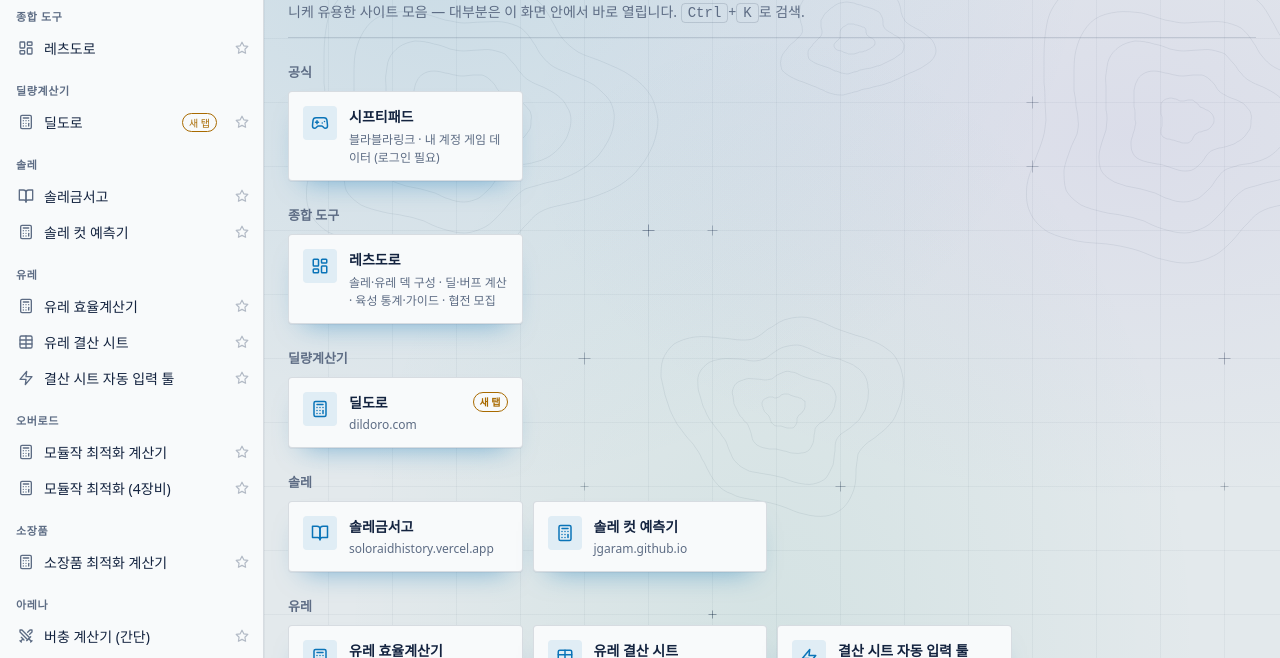
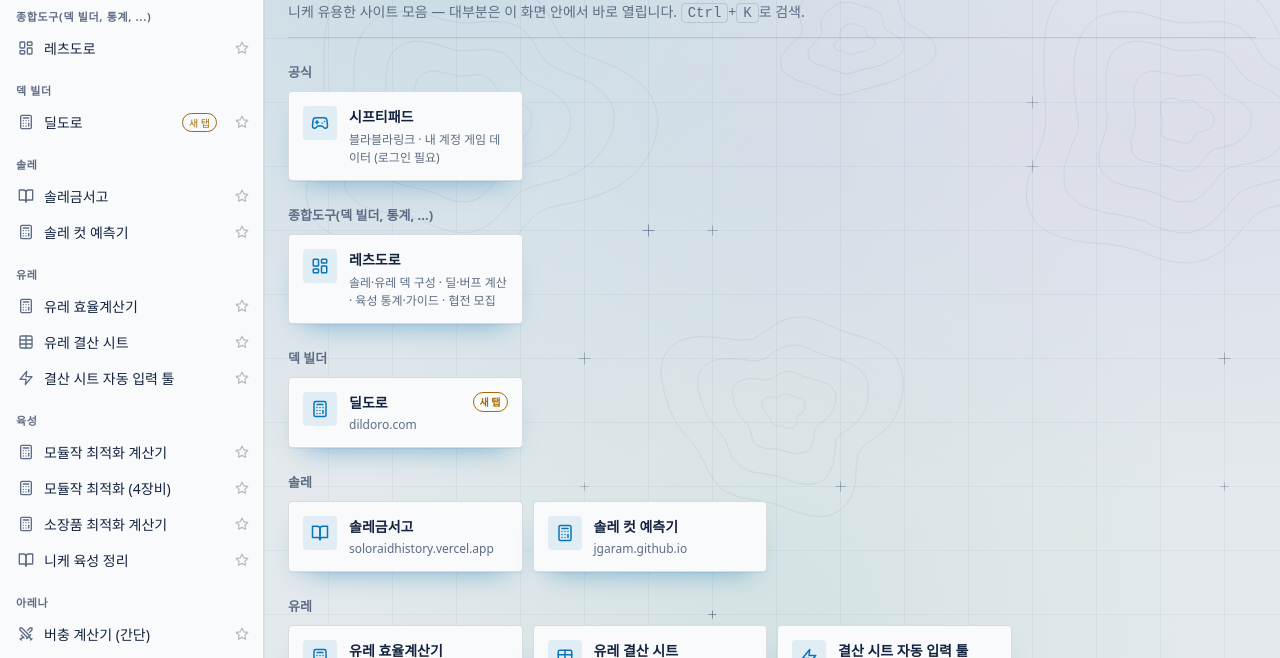
Before and after one commit to ssissun/nikke-portal, a plain HTML site: page index.html in a window 1280 px wide. Shown: the part 142-800 px from the top of the page. Drawn offline with Linux system fonts and the light colour scheme; a web font is replaced by a local one.

Commit message:
Reorganize hub categories and remove outdated story link

```diff
--- a/index.html
+++ b/index.html
@@ -607,10 +607,10 @@
         // 블라블라링크 로그아웃 응답의 쿠키 삭제에 SameSite가 없어(=Lax) 화면 안에서는 삭제가 막히고, 로그인 쿠키가 남아 원래 계정으로 다시 로그인된다
         logout: "https://www.blablalink.com/logout" },
     ]},
-    { name: "종합 도구", items: [
+    { name: "종합도구(덱 빌더, 통계, ...)", items: [
       { id: "letsdoro", name: "레츠도로", short: "레츠도로", icon: "home", desc: "솔레·유레 덱 구성 · 딜·버프 계산 · 육성 통계·가이드 · 협전 모집", url: "https://letsdoro.com/sitemap" },
     ]},
-    { name: "딜량계산기", items: [
+    { name: "덱 빌더", items: [
       { id: "dildoro", name: "딜도로", short: "딜도로", icon: "calculator", url: "https://dildoro.com/", embed: false },
     ]},
     { name: "솔레", items: [
@@ -622,12 +622,11 @@
       { id: "ur-sheet", name: "유레 결산 시트", short: "유레결산", icon: "table", url: "https://arca.live/b/nikketgv/161405505", sync: false, hint: ARCA_HINT },
       { id: "ur-autosync", name: "결산 시트 자동 입력 툴", short: "결산자동", icon: "zap", url: "https://ssissun.github.io/nikke-raid-autosync-spa/" },
     ]},
-    { name: "오버로드", items: [
+    { name: "육성", items: [
       { id: "module-opt", name: "모듈작 최적화 계산기", short: "모듈작", icon: "calculator", url: "https://syuen.love/" },
       { id: "module-opt-four", name: "모듈작 최적화 (4장비)", short: "4장비작", icon: "calculator", url: "https://nikke-optimizer.pages.dev/" },
-    ]},
-    { name: "소장품", items: [
       { id: "doll-opt", name: "소장품 최적화 계산기", short: "소장품", icon: "calculator", url: "https://syuen.love/doll/" },
+      { id: "growth", name: "니케 육성 정리", short: "육성정리", icon: "book", url: "https://arca.live/b/nikketgv/125575794", sync: false, hint: ARCA_HINT },
     ]},
     { name: "아레나", items: [
       { id: "deck-simple", name: "버충 계산기 (간단)", short: "버충간단", icon: "swords", url: "https://nikke-deck.com/" },
@@ -640,10 +639,6 @@
     { name: "스토리 보는 순서", items: [
       { id: "story-ssissun", name: "스토리 순서 (storyline)", short: "스토리A", icon: "listOrdered", url: "https://ssissun.github.io/nikke-storyline" },
       { id: "story-github", name: "스토리 순서 (nikke-story)", short: "스토리B", icon: "listOrdered", url: "https://nikke-story.github.io/" },
-      { id: "story-dc", name: "스토리 순서 (디시 뉴비 정리)", short: "스토리C", icon: "listOrdered", url: "https://gall.dcinside.com/mgallery/board/view/?id=gov&no=4053990", sync: false },
-    ]},
-    { name: "육성", items: [
-      { id: "growth", name: "니케 육성 정리", short: "육성정리", icon: "book", url: "https://arca.live/b/nikketgv/125575794", sync: false, hint: ARCA_HINT },
     ]},
     { name: "패키지", items: [
       { id: "package", name: "패키지 효율표 시트", short: "패키지", icon: "package",
```
Also changed, not shown: 1 other file.
